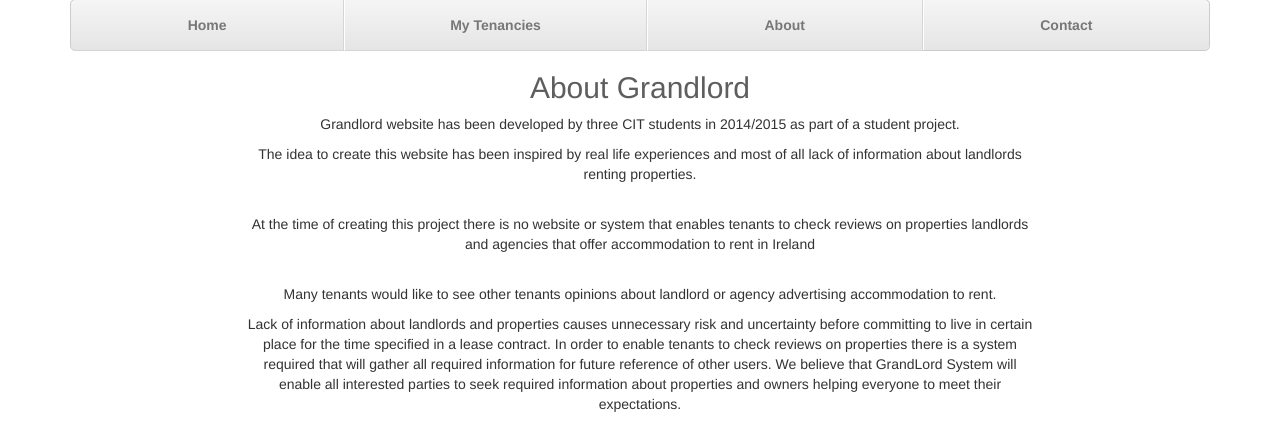
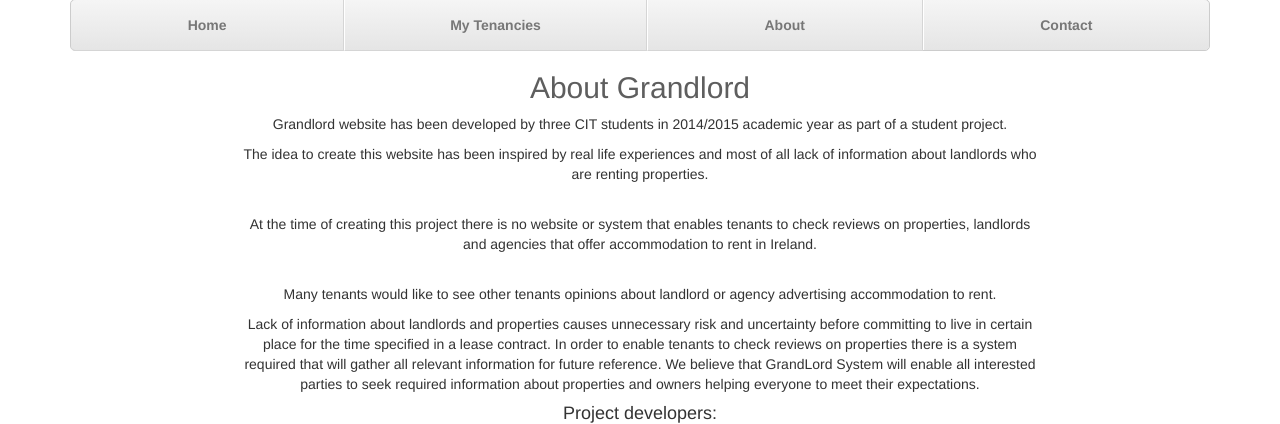
Before and after one commit to Alchemication/GrandLord, a PHP site: the page made by application/views/about/index.php in a window 1280 px wide. Shown: the part 321-745 px from the top of the page. Run offline with PHP 8.4, Linux system fonts and the light colour scheme; the template is opened without the code that fills it, so the values that code supplies are empty; the visitor is signed in with stand-in values (Sample User, id 1); some libraries are stand-ins or nearby versions.

Commit message:
Typos corrected.

```diff
--- a/application/views/about/index.php
+++ b/application/views/about/index.php
@@ -5,15 +5,15 @@
 
 <div  id="aboutContent">
 
-   <p>Grandlord website has been developed by three CIT students in 2014/2015 as part of a student project.</p>
-   <p>The idea to create this website has been inspired by real life experiences and most of all lack of information about landlords renting properties.</p>
+   <p>Grandlord website has been developed by three CIT students in 2014/2015 academic year as part of a student project.</p>
+   <p>The idea to create this website has been inspired by real life experiences and most of all lack of information about landlords who are renting properties.</p>
    <br>
-   <p>At the time of creating this project there is no website or system that enables tenants to check reviews on properties
-   landlords and agencies that offer accommodation to rent in Ireland</p>
+   <p>At the time of creating this project there is no website or system that enables tenants to check reviews on properties,
+   landlords and agencies that offer accommodation to rent in Ireland.</p>
    <br>
    <p>Many tenants would like to see other tenants opinions about landlord or agency advertising accommodation to rent.</p>
    <p>Lack of information about landlords and properties causes unnecessary risk and uncertainty before committing to live in certain place for the time specified in a lease contract.
-   In order to enable tenants to check reviews on properties there is a system required that will gather all required information for future reference of other users.
+   In order to enable tenants to check reviews on properties there is a system required that will gather all relevant information for future reference.
    We believe that GrandLord System will enable all interested parties to seek required information about properties and owners helping everyone to meet their expectations.</p>
 
    <h4>Project developers:</h4>
```
